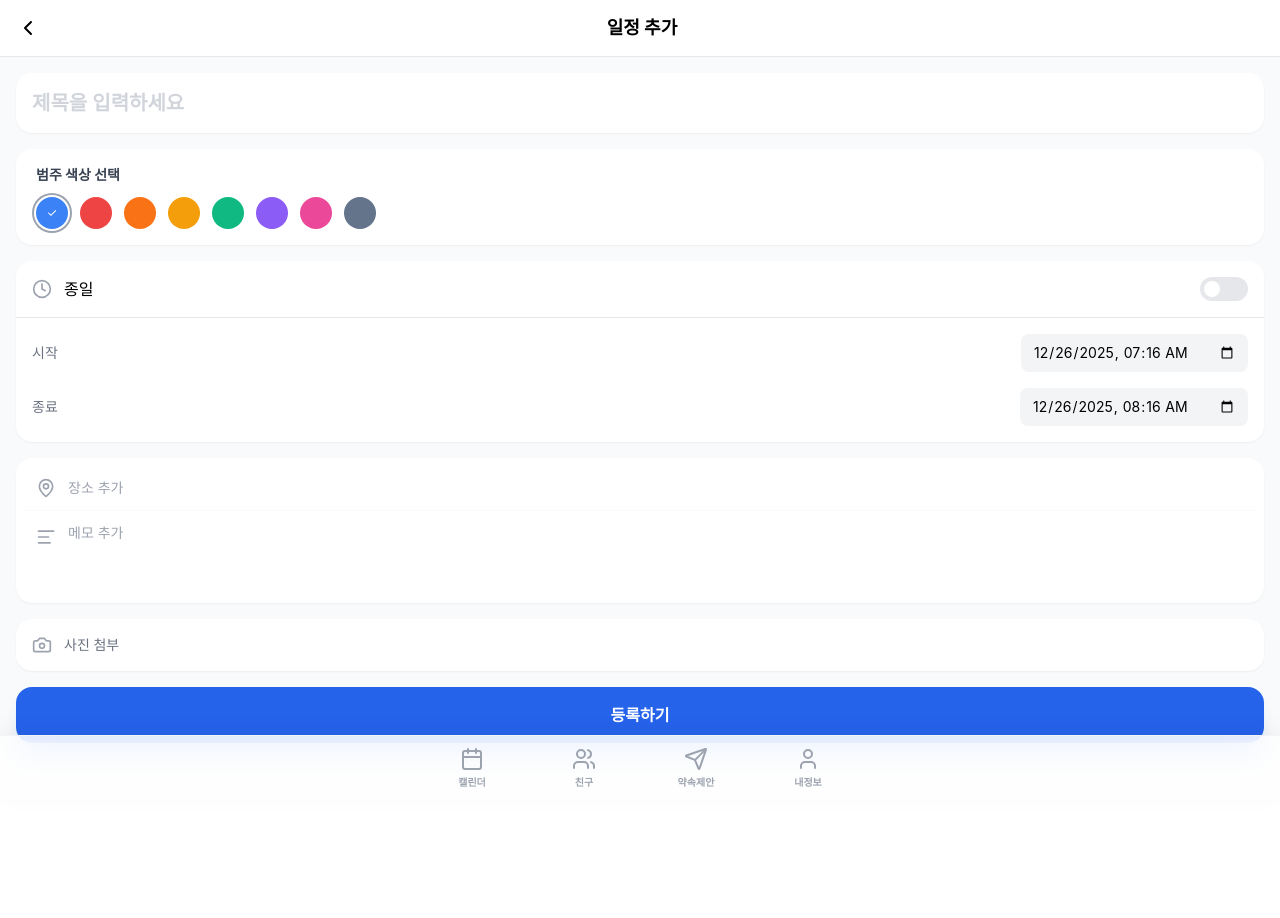
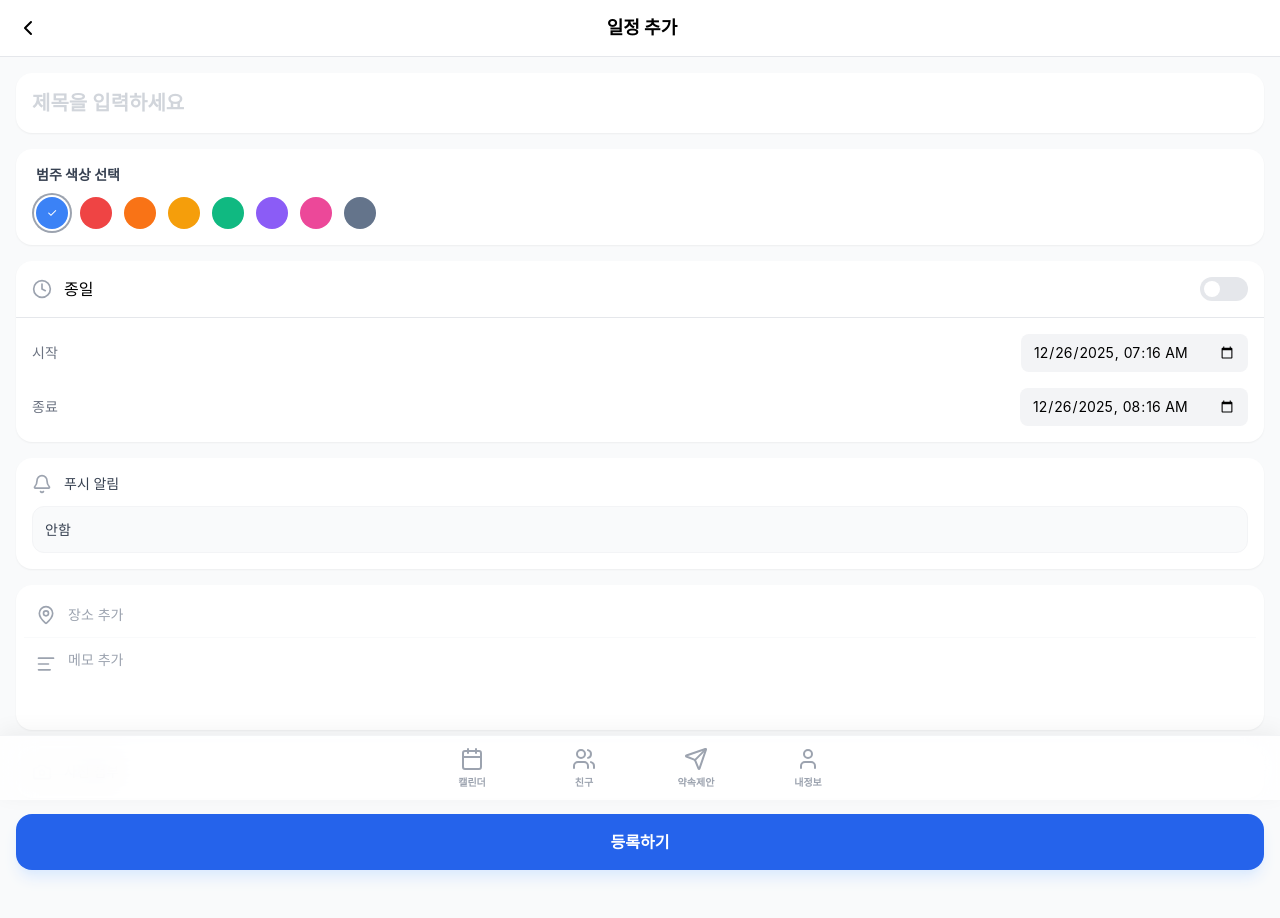
Before and after one commit to pany0108/loxo-kkiri, a React (Create React App) app: page /add-schedule in a window 1280 px wide. Shown: the top 918 px of the page. Before the commit the page ends 800 px from the top, so only its background shows below. Built offline with nearby package versions, Linux system fonts and the light colour scheme.

Commit message:
푸시 알림 추가

```diff
--- a/src/pages/AddSchedule.tsx
+++ b/src/pages/AddSchedule.tsx
@@ -1,7 +1,7 @@
 import React, { useState } from 'react';
 import { useLocation, useNavigate } from 'react-router-dom';
 import dayjs from 'dayjs';
-import { ChevronLeft, MapPin, AlignLeft, Calendar, Clock, Camera } from 'lucide-react';
+import { ChevronLeft, MapPin, AlignLeft, Clock, Camera, Bell } from 'lucide-react';
 import ColorPalette from '../components/calendar/ColorPalette';
 
 const AddSchedule = () => {
@@ -15,21 +15,52 @@ const AddSchedule = () => {
     allDay?: boolean;
   } | null;
 
+  const NOTIFICATION_OPTIONS = [
+    { label: '안함', value: 'none' },
+    { label: '정시', value: '0' },
+    { label: '5분 전', value: '5' },
+    { label: '10분 전', value: '10' },
+    { label: '15분 전', value: '15' },
+    { label: '30분 전', value: '30' },
+    { label: '1시간 전', value: '60' },
+    { label: '2시간 전', value: '120' },
+    { label: '3시간 전', value: '180' },
+    { label: '12시간 전', value: '720' },
+    { label: '1일 전', value: '1440' },
+  ];
+
   // 상태 관리 - 초기값을 전달받은 데이터로 설정
   const [formData, setFormData] = useState({
     title: '',
     isAllDay: receivedData?.allDay || false,
-    // 날짜 포맷팅: datetime-local 입력창은 'YYYY-MM-DDTHH:mm' 형식을 요구합니다.
     start: receivedData?.start ? dayjs(receivedData.start).format('YYYY-MM-DDTHH:mm') : dayjs().format('YYYY-MM-DDTHH:mm'),
     end: receivedData?.end ? dayjs(receivedData.end).format('YYYY-MM-DDTHH:mm') : dayjs().add(1, 'hour').format('YYYY-MM-DDTHH:mm'),
     location: '',
     content: '',
-    color: '#3b82f6', // 기본 색상 추가
+    color: '#3b82f6',
+    notification: 'none', // 초기값
   });
 
-  const handleChange = (e: React.ChangeEvent<HTMLInputElement | HTMLTextAreaElement>) => {
+  const handleChange = (e: React.ChangeEvent<HTMLInputElement | HTMLTextAreaElement | HTMLSelectElement>) => {
     const { name, value } = e.target;
-    setFormData((prev) => ({ ...prev, [name]: value }));
+
+    setFormData((prev) => {
+      let nextData = { ...prev, [name]: value };
+
+      // 시작 시간(start)이 변경될 때의 로직
+      if (name === 'start') {
+        const newStart = dayjs(value);
+        const currentEnd = dayjs(prev.end);
+
+        // 종료 시간이 시작 시간보다 이전이라면 종료 시간을 시작 시간과 동일하게 변경
+        if (currentEnd.isBefore(newStart)) {
+          // datetime-local(분 단위) 혹은 date(일 단위) 포맷 유지
+          nextData.end = value;
+        }
+      }
+
+      return nextData;
+    });
   };
 
   // 3. 색상 변경 핸들러 추가
@@ -58,7 +89,7 @@ const AddSchedule = () => {
       return;
     }
     if (dayjs(formData.end).isBefore(dayjs(formData.start))) {
-      alert('종료 시간이 시작보다 빠를 수 없습니다.');
+      alert('종료 일자가 시작일보다 빠를 수 없습니다.');
       return;
     }
 
@@ -131,6 +162,26 @@ const AddSchedule = () => {
           </div>
         </div>
 
+        {/* 푸시 알림 설정 */}
+        <div className="bg-white rounded-2xl shadow-sm p-4">
+          <div className="flex items-center gap-3 mb-3">
+            <Bell size={20} className="text-gray-400" />
+            <span className="font-medium text-sm text-gray-700">푸시 알림</span>
+          </div>
+          <select
+            name="notification"
+            value={formData.notification}
+            onChange={handleChange} // 이제 에러가 발생하지 않습니다.
+            className="w-full bg-gray-50 border border-gray-100 text-gray-700 text-[14px] rounded-xl p-3 outline-none appearance-none"
+          >
+            {NOTIFICATION_OPTIONS.map((opt) => (
+              <option key={opt.value} value={opt.value}>
+                {opt.label}
+              </option>
+            ))}
+          </select>
+        </div>
+
         {/* 장소 및 메모 */}
         <div className="bg-white rounded-2xl shadow-sm p-2">
           <div className="flex items-center gap-3 p-3 border-b border-gray-50">
```
